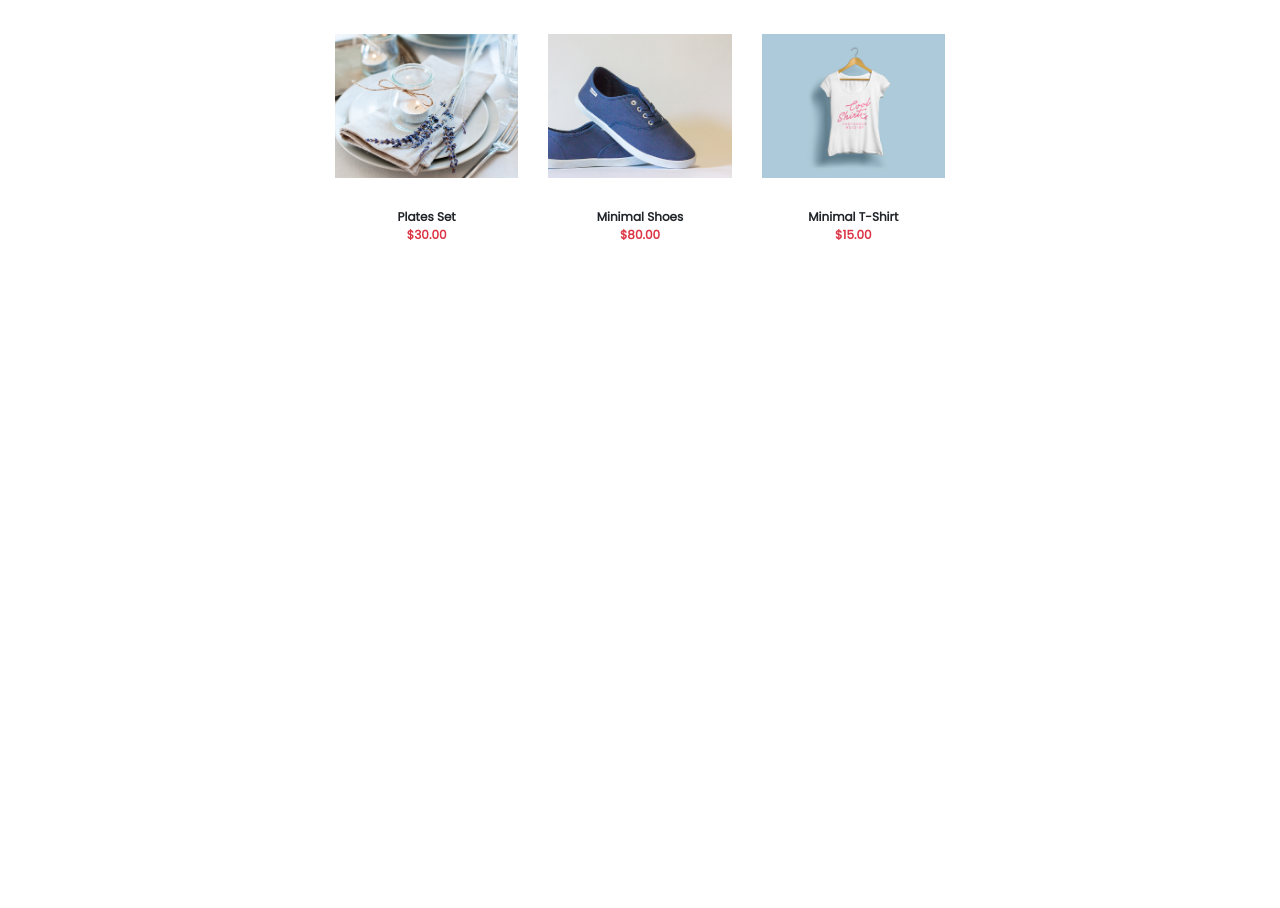
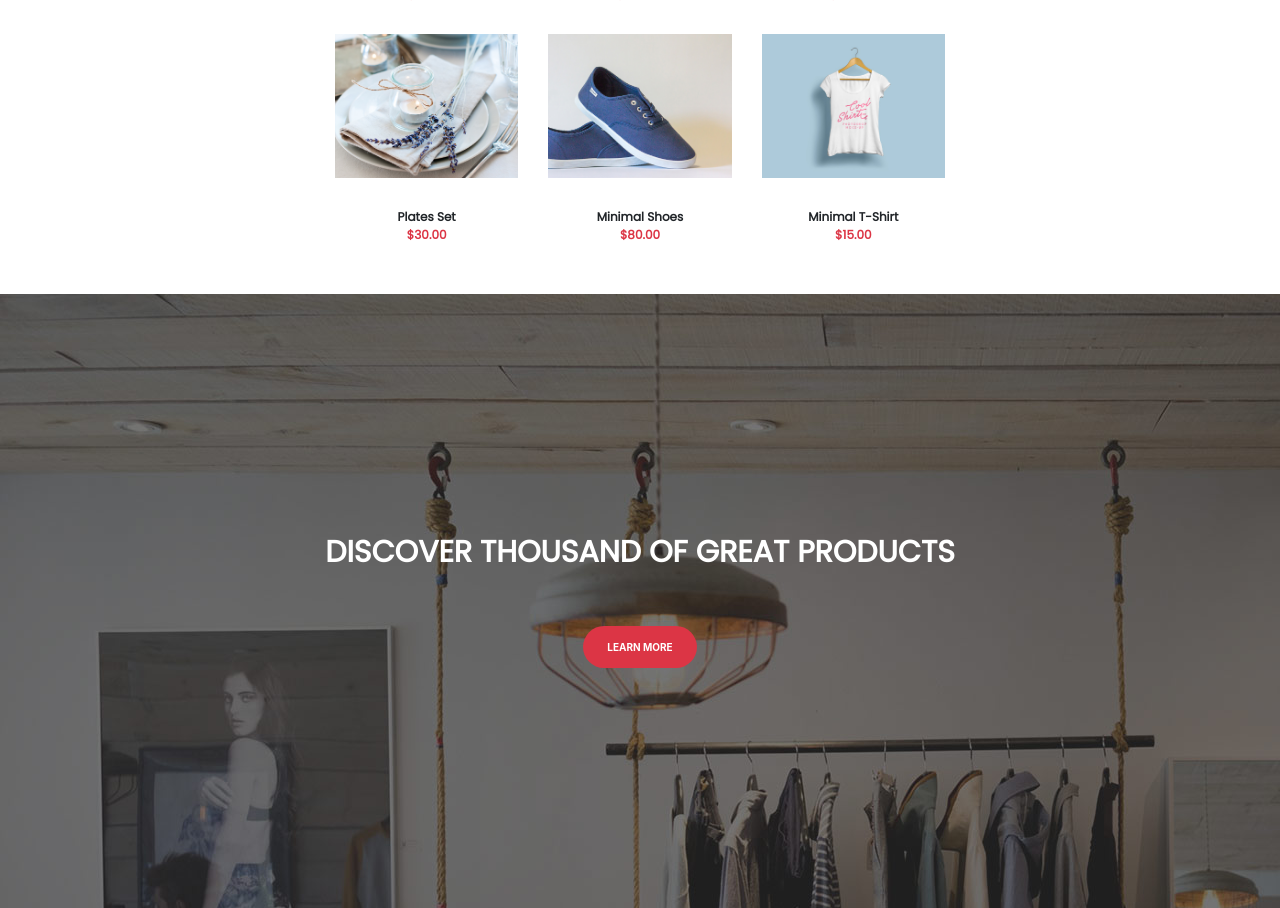
Before and after one commit to itskold/js_project, a website: page index.html in a window 1280 px wide. Shown: the part 1473-2381 px from the top of the page. Before the commit the page ends 1767 px from the top, so only its background shows below. Drawn offline with Linux system fonts and the light colour scheme.

Commit message:
fin de la section du banner en parallax

```diff
--- a/index.html
+++ b/index.html
@@ -112,9 +112,9 @@
             </div>
     </div>
     <div id="parallax">
-        <div class="parallax">
-            <h1></h1>
-            <a href="" class="badge badge-danger"></a>
+        <div class="text-center">
+            <h1>discover thousand of great products</h1>
+            <a href="" class="badge badge-pill p-3 px-4 badge-danger text-uppercase">learn more</a>
         </div>
     </div>
 
--- a/src/sass/_parallax.sass
+++ b/src/sass/_parallax.sass
@@ -1,9 +1,14 @@
 #parallax
-    .parallax
-        position: relative
-        background-size: cover !important
-        background: url('../../public/images/cta-bg.jpg')
-        width: 100%
-        height: 100%
-        background-repeat: no-repeat
-        background-attachment: fixed
+    background: url('../../public/images/cta-bg.jpg') no-repeat fixed !important
+    background-size: contain
+    h1
+        font-size: 30px
+        padding-top: 15rem
+        padding-bottom: 3rem
+        color: white
+        text-transform: uppercase
+        font-family: $poppins
+        font-weight: bold
+    a
+        font-size: 10px
+        margin-bottom: 15rem
--- a/src/sass/style.sass
+++ b/src/sass/style.sass
@@ -1,3 +1,5 @@
+// LES VARIABLE
+$poppins: 'Poppins', sans-serif
 // IMPORTS DEPENDANCES
 @import '../../node_modules/bootstrap/scss/bootstrap.scss'
 @import '../../node_modules/@fortawesome/fontawesome-free/scss/brands.scss'
@@ -13,5 +15,3 @@
 @import '../sass/_catalog.sass' // Catalog
 @import '../sass/_products.sass' // Products
 @import '../sass/_parallax.sass' // Parallax
-// LES VARIABLE
-$poppins: 'Poppins', sans-serif
```
Also changed, not shown: public/css/style.css, 1 other file.
